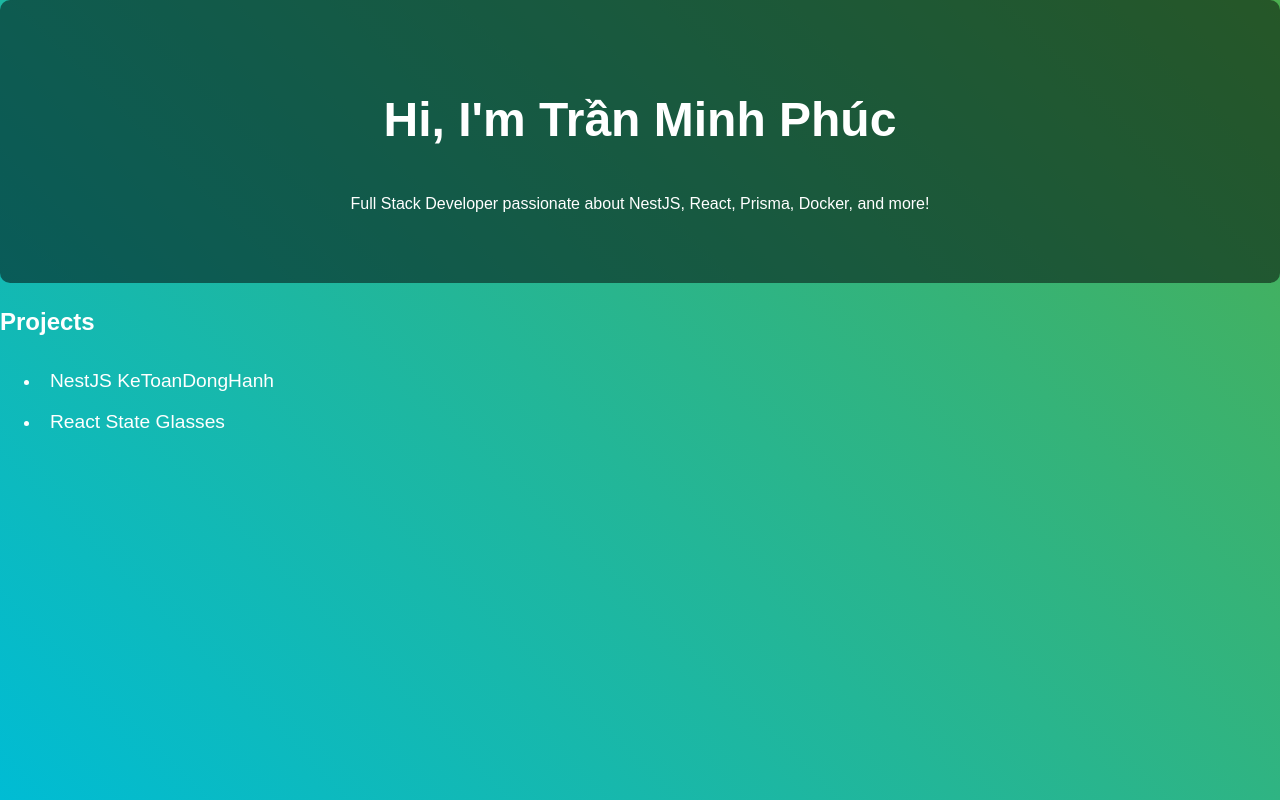
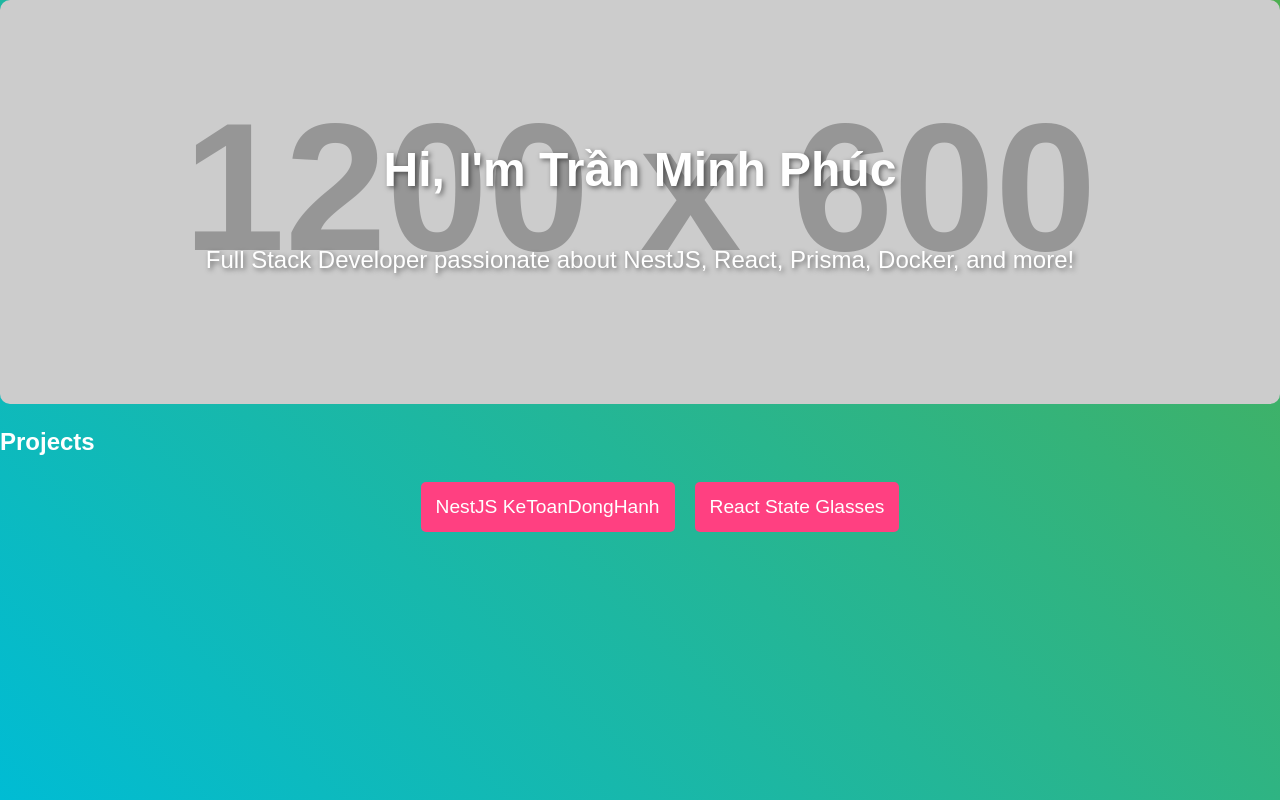
Before and after one commit to trminhphuc1504/trminhphuc1504.github.io, a plain HTML site: page index.html in a window 1280 px wide. Drawn offline with Linux system fonts and the light colour scheme; placeholder pictures from the web are drawn by us.

Commit message:
Update style.css

```diff
--- a/style.css
+++ b/style.css
@@ -60,3 +60,121 @@
   transform: scaleX(1);
   transform-origin: bottom left;
 }
+header {
+  text-align: center;
+  padding: 100px;
+  background-image: url('https://via.placeholder.com/1200x600/0000FF/808080?text=Full+Stack+Developer');
+  background-size: cover;
+  background-position: center;
+  border-radius: 10px;
+}
+
+h1 {
+  color: #fff;
+  font-size: 3rem;
+  animation: fadeIn 2s ease-in-out;
+}
+
+p {
+  color: #fff;
+  font-size: 1.5rem;
+  text-shadow: 2px 2px 5px rgba(0, 0, 0, 0.5);
+}
+ul {
+  display: flex;
+  justify-content: center;
+  gap: 20px;
+}
+
+li {
+  list-style-type: none;
+  transition: transform 0.3s ease-in-out;
+}
+
+li:hover {
+  transform: scale(1.1); /* Phóng to khi hover */
+}
+
+a {
+  color: #fff;
+  font-size: 1.2rem;
+  text-decoration: none;
+  background-color: #ff4081;
+  padding: 10px 15px;
+  border-radius: 5px;
+  transition: background-color 0.3s;
+}
+
+a:hover {
+  background-color: #e040fb;
+}
+body {
+  font-family: 'Arial', sans-serif;
+  background: linear-gradient(45deg, #00bcd4, #4caf50);
+  color: #fff;
+  line-height: 1.6;
+  margin: 0;
+  padding: 0;
+}
+
+header {
+  text-align: center;
+  padding: 100px;
+  background-image: url('https://via.placeholder.com/1200x600/0000FF/808080?text=Full+Stack+Developer');
+  background-size: cover;
+  background-position: center;
+  border-radius: 10px;
+  animation: fadeIn 2s ease-in-out;
+}
+
+h1 {
+  color: #fff;
+  font-size: 3rem;
+  text-shadow: 2px 2px 5px rgba(0, 0, 0, 0.5);
+}
+
+p {
+  color: #fff;
+  font-size: 1.5rem;
+  text-shadow: 2px 2px 5px rgba(0, 0, 0, 0.5);
+}
+
+ul {
+  display: flex;
+  justify-content: center;
+  gap: 20px;
+}
+
+li {
+  list-style-type: none;
+  transition: transform 0.3s ease-in-out;
+}
+
+li:hover {
+  transform: scale(1.1);
+}
+
+a {
+  color: #fff;
+  font-size: 1.2rem;
+  text-decoration: none;
+  background-color: #ff4081;
+  padding: 10px 15px;
+  border-radius: 5px;
+  transition: background-color 0.3s;
+}
+
+a:hover {
+  background-color: #e040fb;
+}
+
+@keyframes fadeIn {
+  from {
+    opacity: 0;
+    transform: translateY(-30px);
+  }
+  to {
+    opacity: 1;
+    transform: translateY(0);
+  }
+}
```
